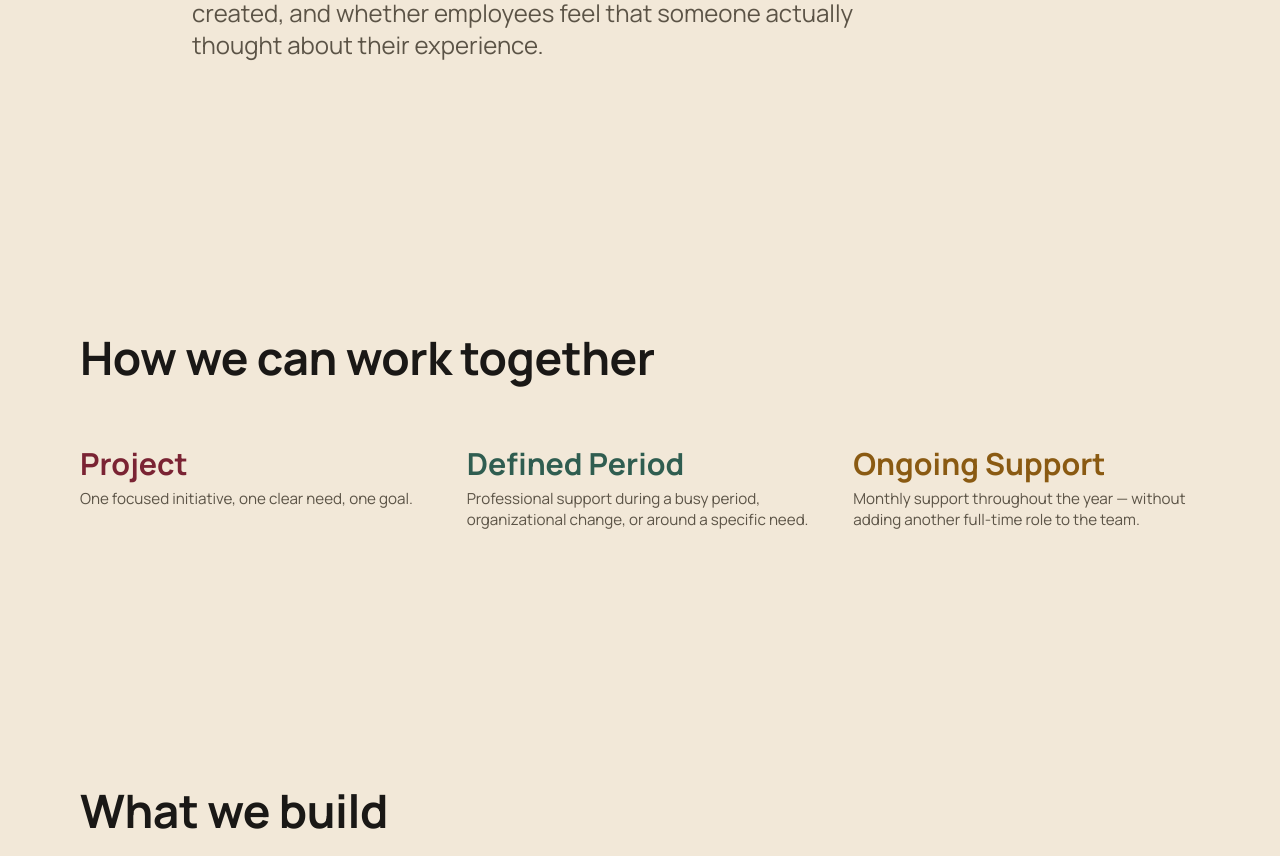
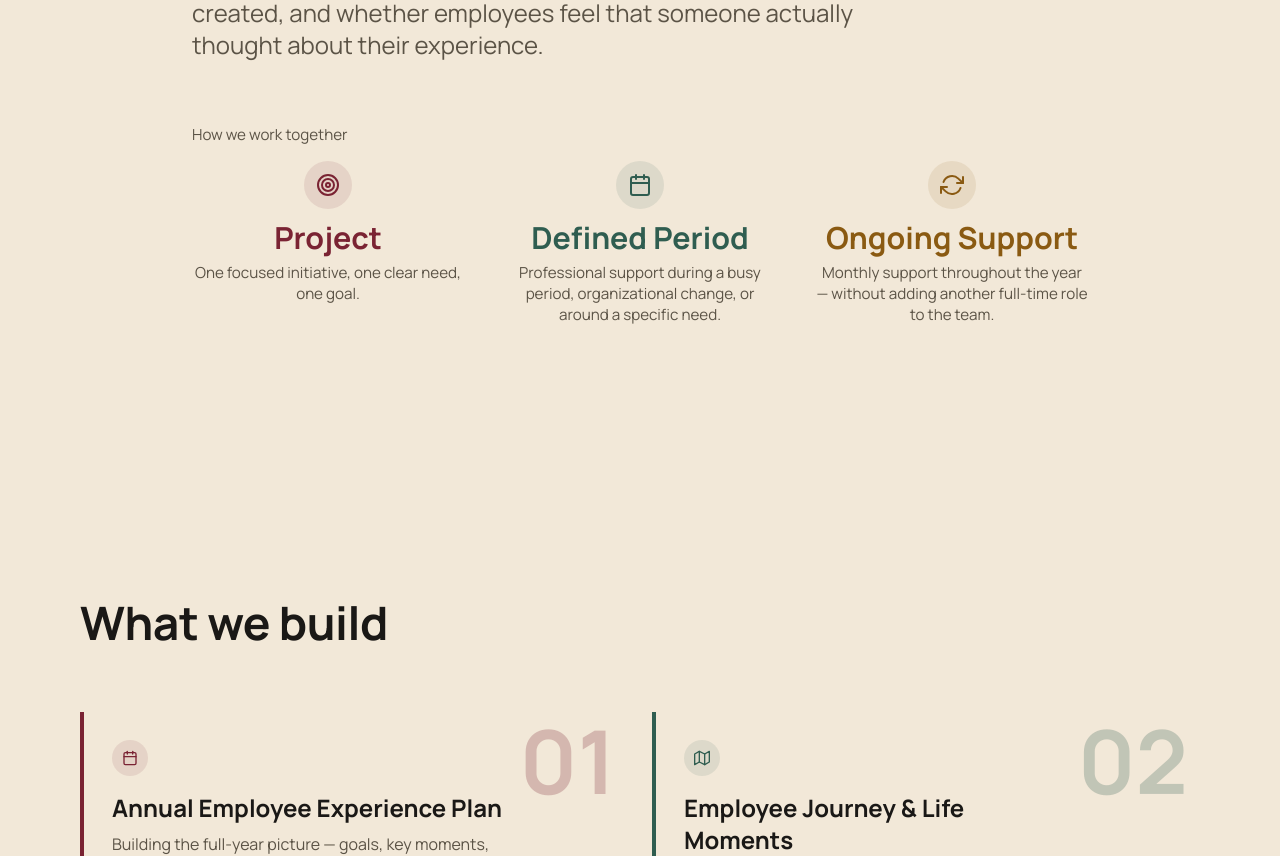
Before and after one commit to orlagziel0-source/Brand-landing, a Next.js app: page / in a window 1280 px wide. Shown: the part 1760-2616 px from the top of the page. Built offline with nearby package versions, Linux system fonts and the light colour scheme.

Commit message:
Add files via upload

```diff
--- a/app/page.tsx
+++ b/app/page.tsx
@@ -1,7 +1,6 @@
 import Header from "@/components/Header";
 import Hero from "@/components/Hero";
 import PointOfView from "@/components/PointOfView";
-import HowWeWork from "@/components/HowWeWork";
 import WhatCanBeBuilt from "@/components/WhatCanBeBuilt";
 import About from "@/components/About";
 import FinalCTA from "@/components/FinalCTA";
@@ -14,7 +13,6 @@ export default function Home() {
       <main id="top" className="scroll-mt-28">
         <Hero />
         <PointOfView />
-        <HowWeWork />
         <WhatCanBeBuilt />
         <About />
         <FinalCTA />
--- a/components/About.tsx
+++ b/components/About.tsx
@@ -10,7 +10,7 @@ export default function About() {
   const { dict } = useLanguage();
 
   return (
-    <section id="about" className="scroll-mt-28 py-24 md:py-32">
+    <section id="about" className="scroll-mt-28 py-14 md:py-32">
       <div className="container-editorial">
         <div className="grid grid-cols-1 gap-12 md:grid-cols-[minmax(0,0.8fr)_minmax(0,1fr)] md:gap-16 lg:gap-20">
           <motion.div
--- a/components/FinalCTA.tsx
+++ b/components/FinalCTA.tsx
@@ -13,7 +13,7 @@ export default function FinalCTA() {
   return (
     <section
       id="contact"
-      className="scroll-mt-28 bg-accent py-28 text-paper md:py-40"
+      className="scroll-mt-28 bg-accent py-16 text-paper md:py-40"
     >
       <div className="container-editorial">
         <motion.div
--- a/components/Hero.tsx
+++ b/components/Hero.tsx
@@ -11,7 +11,7 @@ export default function Hero() {
   const waLink = getWhatsAppLink(dict.whatsapp.message);
 
   return (
-    <section className="relative overflow-hidden bg-accent pb-24 pt-24 text-paper md:pb-28 md:pt-32">
+    <section className="relative overflow-hidden bg-accent pb-14 pt-16 text-paper md:pb-28 md:pt-32">
       <div className="container-editorial">
         <div className="max-w-3xl">
           <motion.h1
--- a/components/HowWeWork.tsx
+++ b/components/HowWeWork.tsx
@@ -1,50 +1,8 @@
-"use client";
-
-import { motion } from "framer-motion";
-import { useLanguage } from "@/lib/LanguageContext";
-
-const ease: [number, number, number, number] = [0.22, 1, 0.36, 1];
-
-const ITEM_COLORS = ["text-accent", "text-pine", "text-ochre"];
-
+// Deprecated: the "How we can work together" items now render inline
+// inside PointOfView.tsx, directly under the supporting paragraph, instead
+// of as their own section. This file is kept as a harmless stub (rather
+// than deleted) because the manual drag-and-drop sync workflow only ever
+// overwrites files, never removes them.
 export default function HowWeWork() {
-  const { dict } = useLanguage();
-
-  return (
-    <section id="work" className="scroll-mt-28 py-24 md:py-32">
-      <div className="container-editorial">
-        <motion.h2
-          initial={{ opacity: 0, y: 20 }}
-          whileInView={{ opacity: 1, y: 0 }}
-          viewport={{ once: true, margin: "-100px" }}
-          transition={{ duration: 0.7, ease }}
-          className="text-display-md font-bold text-ink"
-        >
-          {dict.work.title}
-        </motion.h2>
-
-        <div className="mt-12 grid grid-cols-3 gap-3 sm:gap-6 md:mt-16 md:gap-10">
-          {dict.work.items.map((item, i) => (
-            <motion.div
-              key={item.title}
-              initial={{ opacity: 0, y: 20 }}
-              whileInView={{ opacity: 1, y: 0 }}
-              viewport={{ once: true, margin: "-80px" }}
-              transition={{ duration: 0.6, delay: i * 0.08, ease }}
-              whileHover={{ y: -4 }}
-            >
-              <p
-                className={`text-[clamp(1.05rem,4.2vw,1.9rem)] font-bold leading-[1.1] ${ITEM_COLORS[i % ITEM_COLORS.length]}`}
-              >
-                {item.title}
-              </p>
-              <p className="mt-2 text-[clamp(0.7rem,2.1vw,0.95rem)] leading-snug text-stone">
-                {item.body}
-              </p>
-            </motion.div>
-          ))}
-        </div>
-      </div>
-    </section>
-  );
+  return null;
 }
--- a/components/PointOfView.tsx
+++ b/components/PointOfView.tsx
@@ -5,11 +5,75 @@ import { useLanguage } from "@/lib/LanguageContext";
 
 const ease: [number, number, number, number] = [0.22, 1, 0.36, 1];
 
+const ITEM_COLORS = ["text-accent", "text-pine", "text-ochre"];
+const ITEM_BADGE_STYLES = [
+  "bg-accent/10 text-accent",
+  "bg-pine/10 text-pine",
+  "bg-ochre/10 text-ochre",
+];
+
+function ProjectIcon({ className }: { className?: string }) {
+  return (
+    <svg
+      viewBox="0 0 24 24"
+      fill="none"
+      stroke="currentColor"
+      strokeWidth={2}
+      strokeLinecap="round"
+      strokeLinejoin="round"
+      className={className}
+    >
+      <circle cx="12" cy="12" r="10" />
+      <circle cx="12" cy="12" r="6" />
+      <circle cx="12" cy="12" r="2" />
+    </svg>
+  );
+}
+
+function PeriodIcon({ className }: { className?: string }) {
+  return (
+    <svg
+      viewBox="0 0 24 24"
+      fill="none"
+      stroke="currentColor"
+      strokeWidth={2}
+      strokeLinecap="round"
+      strokeLinejoin="round"
+      className={className}
+    >
+      <rect x="3" y="4" width="18" height="18" rx="2" ry="2" />
+      <line x1="16" y1="2" x2="16" y2="6" />
+      <line x1="8" y1="2" x2="8" y2="6" />
+      <line x1="3" y1="10" x2="21" y2="10" />
+    </svg>
+  );
+}
+
+function OngoingIcon({ className }: { className?: string }) {
+  return (
+    <svg
+      viewBox="0 0 24 24"
+      fill="none"
+      stroke="currentColor"
+      strokeWidth={2}
+      strokeLinecap="round"
+      strokeLinejoin="round"
+      className={className}
+    >
+      <polyline points="23 4 23 10 17 10" />
+      <polyline points="1 20 1 14 7 14" />
+      <path d="M3.51 9a9 9 0 0 1 14.85-3.36L23 10M1 14l4.64 4.36A9 9 0 0 0 20.49 15" />
+    </svg>
+  );
+}
+
+const ITEM_ICONS = [ProjectIcon, PeriodIcon, OngoingIcon];
+
 export default function PointOfView() {
   const { dict } = useLanguage();
 
   return (
-    <section className="py-24 md:py-36">
+    <section className="py-14 md:py-36">
       <div className="container-editorial">
         <div className="mx-auto max-w-4xl">
           <motion.p
@@ -38,6 +102,44 @@ export default function PointOfView() {
               {dict.pov.supporting}
             </p>
           </motion.div>
+
+          <p
+            id="work"
+            className="mt-12 scroll-mt-28 text-[clamp(0.7rem,2.1vw,0.95rem)] leading-snug text-stone md:mt-16"
+          >
+            {dict.work.label}
+          </p>
+
+          <div className="mt-4 grid grid-cols-3 gap-3 sm:gap-6 md:gap-10">
+            {dict.work.items.map((item, i) => {
+              const Icon = ITEM_ICONS[i % ITEM_ICONS.length];
+              return (
+                <motion.div
+                  key={item.title}
+                  initial={{ opacity: 0, y: 20 }}
+                  whileInView={{ opacity: 1, y: 0 }}
+                  viewport={{ once: true, margin: "-80px" }}
+                  transition={{ duration: 0.6, delay: i * 0.08, ease }}
+                  whileHover={{ y: -4 }}
+                  className="flex flex-col items-center text-center"
+                >
+                  <span
+                    className={`inline-flex h-10 w-10 items-center justify-center rounded-full md:h-12 md:w-12 ${ITEM_BADGE_STYLES[i % ITEM_BADGE_STYLES.length]}`}
+                  >
+                    <Icon className="h-5 w-5 md:h-6 md:w-6" />
+                  </span>
+                  <p
+                    className={`mt-3 text-[clamp(1.05rem,4.2vw,1.9rem)] font-bold leading-[1.1] ${ITEM_COLORS[i % ITEM_COLORS.length]}`}
+                  >
+                    {item.title}
+                  </p>
+                  <p className="mt-2 text-[clamp(0.7rem,2.1vw,0.95rem)] leading-snug text-stone">
+                    {item.body}
+                  </p>
+                </motion.div>
+              );
+            })}
+          </div>
         </div>
       </div>
     </section>
--- a/components/WhatCanBeBuilt.tsx
+++ b/components/WhatCanBeBuilt.tsx
@@ -4,6 +4,80 @@ import { motion } from "framer-motion";
 import { useLanguage } from "@/lib/LanguageContext";
 
 const ease: [number, number, number, number] = [0.22, 1, 0.36, 1];
+
+function CalendarIcon({ className }: { className?: string }) {
+  return (
+    <svg
+      viewBox="0 0 24 24"
+      fill="none"
+      stroke="currentColor"
+      strokeWidth={2}
+      strokeLinecap="round"
+      strokeLinejoin="round"
+      className={className}
+    >
+      <rect x="3" y="4" width="18" height="18" rx="2" ry="2" />
+      <line x1="16" y1="2" x2="16" y2="6" />
+      <line x1="8" y1="2" x2="8" y2="6" />
+      <line x1="3" y1="10" x2="21" y2="10" />
+    </svg>
+  );
+}
+
+function MapIcon({ className }: { className?: string }) {
+  return (
+    <svg
+      viewBox="0 0 24 24"
+      fill="none"
+      stroke="currentColor"
+      strokeWidth={2}
+      strokeLinecap="round"
+      strokeLinejoin="round"
+      className={className}
+    >
+      <polygon points="1 6 1 22 8 18 16 22 23 18 23 2 16 6 8 2 1 6" />
+      <line x1="8" y1="2" x2="8" y2="18" />
+      <line x1="16" y1="6" x2="16" y2="22" />
+    </svg>
+  );
+}
+
+function UsersIcon({ className }: { className?: string }) {
+  return (
+    <svg
+      viewBox="0 0 24 24"
+      fill="none"
+      stroke="currentColor"
+      strokeWidth={2}
+      strokeLinecap="round"
+      strokeLinejoin="round"
+      className={className}
+    >
+      <path d="M17 21v-2a4 4 0 0 0-4-4H5a4 4 0 0 0-4 4v2" />
+      <circle cx="9" cy="7" r="4" />
+      <path d="M23 21v-2a4 4 0 0 0-3-3.87" />
+      <path d="M16 3.13a4 4 0 0 1 0 7.75" />
+    </svg>
+  );
+}
+
+function ZapIcon({ className }: { className?: string }) {
+  return (
+    <svg
+      viewBox="0 0 24 24"
+      fill="none"
+      stroke="currentColor"
+      strokeWidth={2}
+      strokeLinecap="round"
+      strokeLinejoin="round"
+      className={className}
+    >
+      <polygon points="13 2 3 14 12 14 11 22 21 10 12 10 13 2" />
+    </svg>
+  );
+}
+
+const CATEGORY_ICONS = [CalendarIcon, MapIcon, UsersIcon, ZapIcon];
 
 // Full literal class strings (never built dynamically) so Tailwind's JIT
 // scanner picks every one of them up in the production build.
@@ -38,7 +112,7 @@ export default function WhatCanBeBuilt() {
   const { dict } = useLanguage();
 
   return (
-    <section id="build" className="scroll-mt-28 py-24 md:py-32">
+    <section id="build" className="scroll-mt-28 py-14 md:py-32">
       <div className="container-editorial">
         <motion.h2
           initial={{ opacity: 0, y: 20 }}
@@ -53,6 +127,7 @@ export default function WhatCanBeBuilt() {
         <div className="mt-12 grid grid-cols-1 gap-5 md:mt-16 md:grid-cols-2 md:gap-6">
           {dict.build.categories.map((category, i) => {
             const style = CATEGORY_STYLES[i % CATEGORY_STYLES.length];
+            const Icon = CATEGORY_ICONS[i % CATEGORY_ICONS.length];
             return (
               <motion.div
                 key={category.title}
@@ -71,9 +146,9 @@ export default function WhatCanBeBuilt() {
                 </span>
 
                 <span
-                  className={`relative inline-flex items-center rounded-full px-3 py-1 text-xs font-semibold ${style.badge}`}
+                  className={`relative inline-flex h-9 w-9 items-center justify-center rounded-full ${style.badge}`}
                 >
-                  {String(i + 1).padStart(2, "0")}
+                  <Icon className="h-4 w-4" />
                 </span>
 
                 <h3 className="relative mt-4 max-w-[80%] text-xl font-bold leading-snug text-ink md:text-2xl">
--- a/lib/translations.ts
+++ b/lib/translations.ts
@@ -18,10 +18,8 @@ export interface Dictionary {
   };
   brand: string;
   nav: {
-    work: string;
     build: string;
     about: string;
-    contact: string;
   };
   langSwitch: {
     he: string;
@@ -45,7 +43,7 @@ export interface Dictionary {
     supporting: string;
   };
   work: {
-    title: string;
+    label: string;
     items: WorkItem[];
   };
   build: {
@@ -81,10 +79,8 @@ export const translations: Record<Locale, Dictionary> = {
     },
     brand: "Or Lagziel",
     nav: {
-      work: "How We Work",
-      build: "What We Build",
+      build: "What We Build, Together",
       about: "About",
-      contact: "Contact",
     },
     langSwitch: {
       he: "עברית",
@@ -111,7 +107,7 @@ export const translations: Record<Locale, Dictionary> = {
         "Employee experience is built through the small moments along the way — how people join, how milestones are celebrated, how communication feels, how communities are created, and whether employees feel that someone actually thought about their experience.",
     },
     work: {
-      title: "How we can work together",
+      label: "How we work together",
       items: [
         {
           title: "Project",
@@ -211,10 +207,8 @@ export const translations: Record<Locale, Dictionary> = {
     },
     brand: "אור לגזיאל",
     nav: {
-      work: "איך עובדים יחד",
-      build: "מה אפשר לבנות",
+      build: "מה אפשר לבנות יחד",
       about: "קצת עליי",
-      contact: "יצירת קשר",
     },
     langSwitch: {
       he: "עברית",
@@ -240,7 +234,7 @@ export const translations: Record<Locale, Dictionary> = {
         "חוויית עובד נבנית מהרבה רגעים קטנים לאורך הדרך, איך מצטרפים לחברה, איך מציינים רגעים אישיים, איך מתקשרים, איך בונים קהילה, ואיך גורמים לאנשים להרגיש שיש מחשבה מאחורי הדברים.",
     },
     work: {
-      title: "איך אפשר לעבוד יחד",
+      label: "איך עובדים יחד",
       items: [
         {
           title: "פרויקט",
```
Also changed, not shown: components/Header.tsx (+3 -11 lines).
